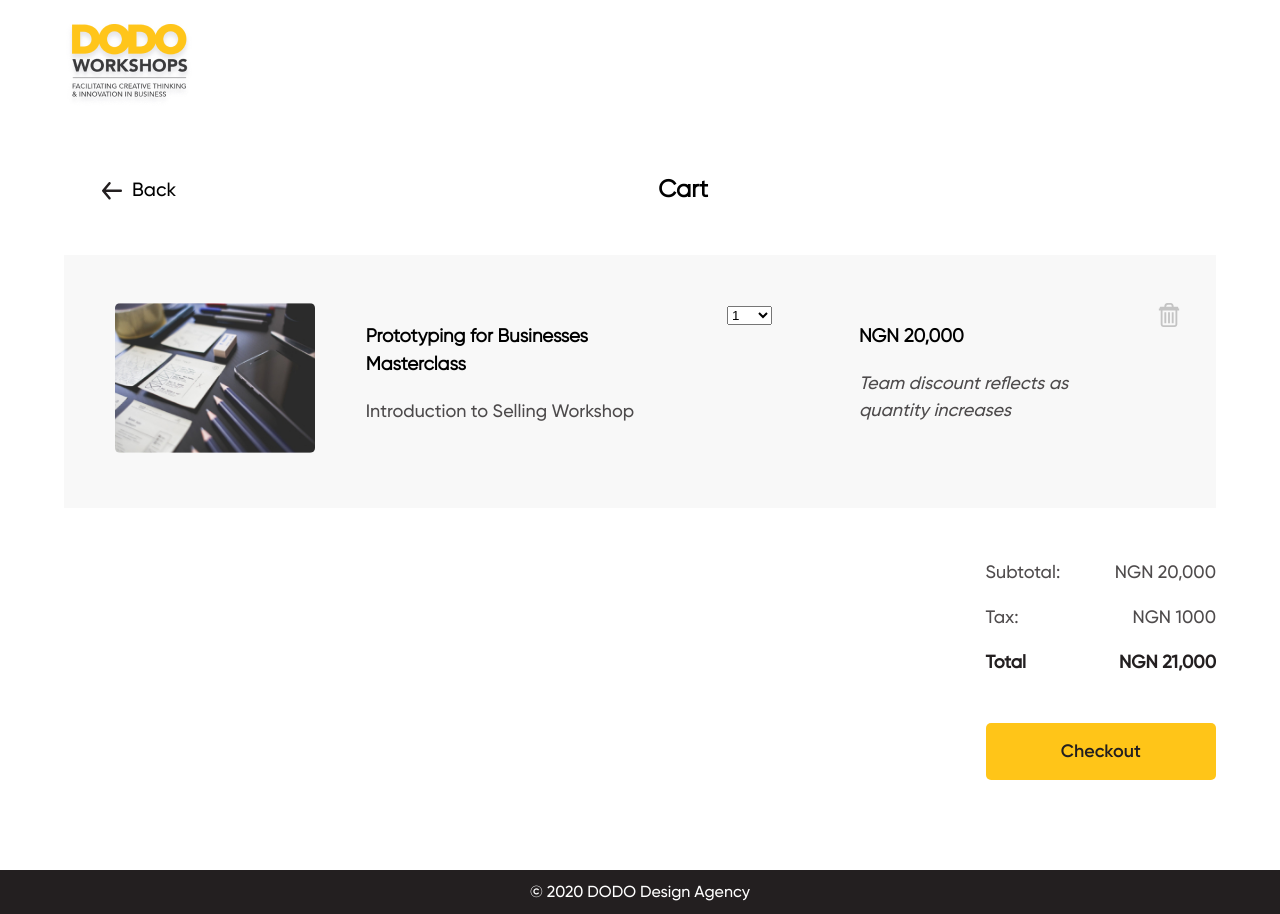
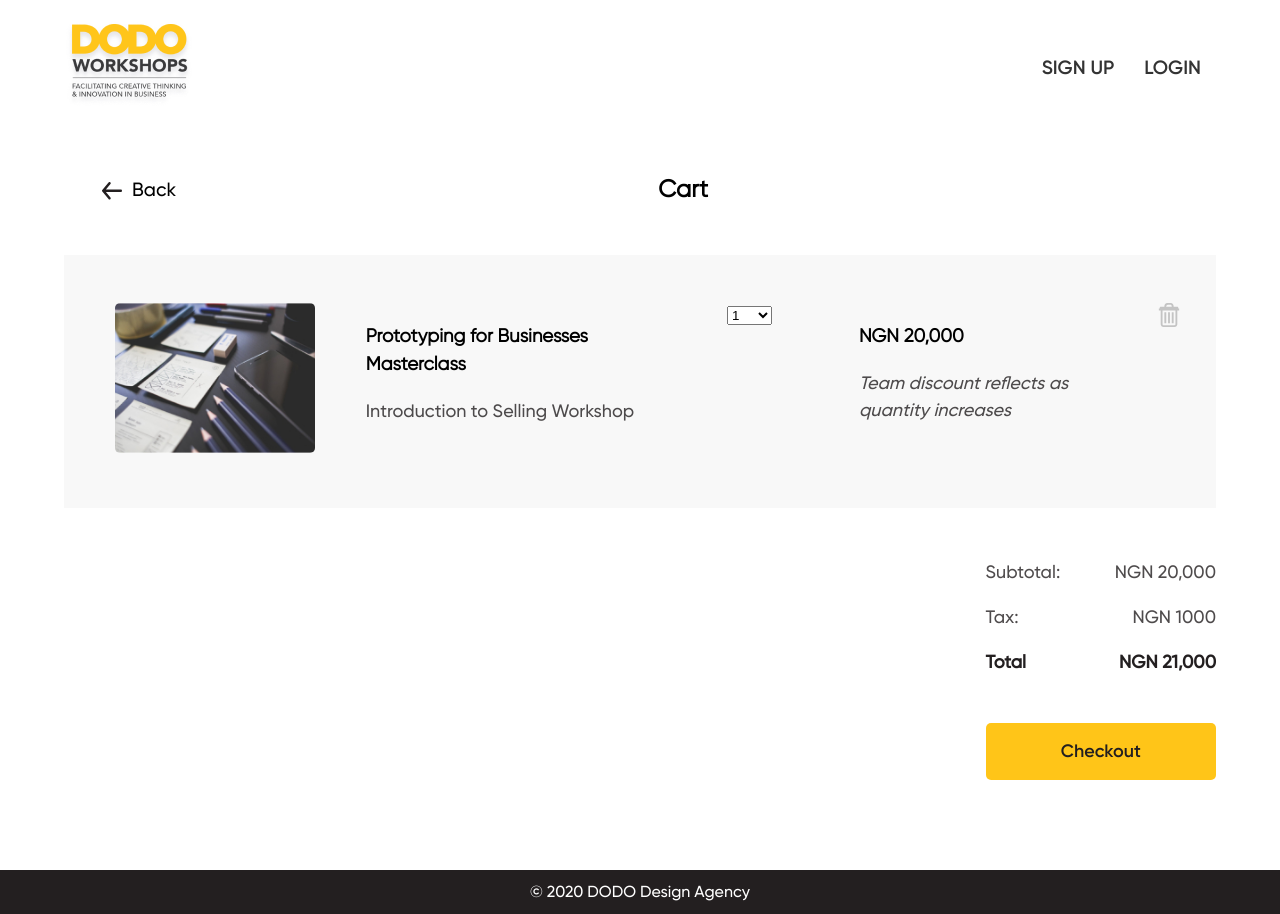
Before and after one commit to vkguru/courses, a React (Create React App) app: page /cart in a window 1280 px wide. Built offline with nearby package versions, Linux system fonts and the light colour scheme.

Commit message:
add login and sign up menu

```diff
--- a/src/asset/css/style.css
+++ b/src/asset/css/style.css
@@ -41,6 +41,47 @@ p, ul, li {
 .nav-hld {
   width: 90%;
   margin: auto;
+  display: flex;
+  justify-content: space-between;
+}
+
+.menu {
+  display: flex;
+  margin: auto 0;
+}
+
+.menu-text {
+  color: #fff;
+  text-decoration: none;
+  font-family: "Gilroy SemiBold";
+  font-size: 1.2rem;
+  padding: 0 15px;
+  margin: 0;
+  transition: all .5s ease-in-out;
+}
+
+.menu-text:after {
+  content: "";
+  display: block;
+  background: var(--courses-yellow);
+  width: 100%;
+  height: 2px;
+  transform: scaleX(0);
+  transform-origin: right;
+  transition: transform 250ms ease-in-out;
+}
+
+.menu-text:hover{
+  color: var(--courses-yellow)
+}
+
+.menu-text:hover:after {
+  transform-origin: left;
+  transform: scaleX(1);
+}
+
+.dark {
+  color: #333;
 }
 
 .hero {
@@ -954,6 +995,20 @@ button.active {
   width: 88%;
 }
 
+.cra {
+  text-align: center;
+  font-family: "Gilroy SemiBold";
+  color: #000;
+}
+
+.cra span {
+  padding: 0 5px;
+}
+
+.cra span a {
+  text-decoration: none;
+  color: var(--courses-yellow);
+}
 
 @media screen and (max-width: 1280px) {
   .intro-hd {
--- a/src/component/navbar-dark.js
+++ b/src/component/navbar-dark.js
@@ -11,6 +11,12 @@ import logoDark from '../asset/img/logoo.png';
             <img src={logoDark} alt="logo"/>
           </Link>
         </div>
+
+        <div className="menu">
+          <Link className="menu-text dark" to="/register">SIGN UP</Link>
+          <Link className="menu-text dark" to="/login">LOGIN</Link>
+        </div>
+
       </div>
     </nav>
   )
--- a/src/component/navbar.js
+++ b/src/component/navbar.js
@@ -11,6 +11,11 @@ import logo from '../asset/img/logo.png';
             <img src={logo} alt="logo"/>
           </Link>
         </div>
+
+        <div className="menu">
+          <Link className="menu-text" to="/register">SIGN UP</Link>
+          <Link className="menu-text" to="/login">LOGIN</Link>
+        </div>
       </div>
     </nav>
   )
--- a/src/pages/login.js
+++ b/src/pages/login.js
@@ -68,12 +68,12 @@ export default class Login extends Component {
 
             <div className="form-group-reg">
               <label>Email Address</label>
-              <input type="text" className="pay-form-control" name="email" value={this.state.value} onChange={this.handleChange} />
+              <input type="email" className="pay-form-control" name="email" value={this.state.value} onChange={this.handleChange} required />
             </div>
 
             <div className="form-group-reg">
               <label>Password</label>
-              <input type="password" className="pay-form-control" name="password" value={this.state.value} onChange={this.handleChange} />
+              <input type="password" className="pay-form-control" name="password" value={this.state.value} onChange={this.handleChange} required />
             </div>
 
             <div className="form-group-reg">
--- a/src/pages/sign-up.js
+++ b/src/pages/sign-up.js
@@ -1,4 +1,5 @@
-import React, { Component } from 'react'
+import React, { Component } from 'react';
+import { Link } from 'react-router-dom'
 
 export default class Signup extends Component {
 
@@ -39,28 +40,37 @@ export default class Signup extends Component {
 
           <div className="form-group-reg">
             <label>Name</label>
-            <input type="text" className="pay-form-control" name="name" value={this.state.value} onChange={this.handleChange} />
+            <input type="text" className="pay-form-control" name="name" value={this.state.value} onChange={this.handleChange} required />
           </div>
 
           <div className="form-group-reg">
             <label>Email Address</label>
-            <input type="text" className="pay-form-control" name="email"  value={this.state.value} onChange={this.handleChange} />
+            <input type="email" className="pay-form-control" name="email"  value={this.state.value} onChange={this.handleChange} required />
           </div>
 
           <div className="form-group-reg">
             <label>Password</label>
-            <input type="password" className="pay-form-control" name="password" value={this.state.value} onChange={this.handleChange} />
+            <input type="password" className="pay-form-control" name="password" value={this.state.value} onChange={this.handleChange} required />
           </div>
 
           <div className="form-group-reg">
             <label>Confirm Password</label>
-            <input type="password" className="pay-form-control" name="password_confirmation" value={this.state.value} onChange={this.handleChange} />
+            <input type="password" className="pay-form-control" name="password_confirmation" value={this.state.value} onChange={this.handleChange} required />
           </div>
 
           <div className="form-group-reg">
             <button type="submit" className="bfl submit">Submit</button>
           </div>
 
+          <p className="cra">
+            Already have an account?
+            <span>
+              <Link to="/login">
+                Login
+              </Link>
+            </span>
+            </p>
+
         </form>
       </div>
     )
```
